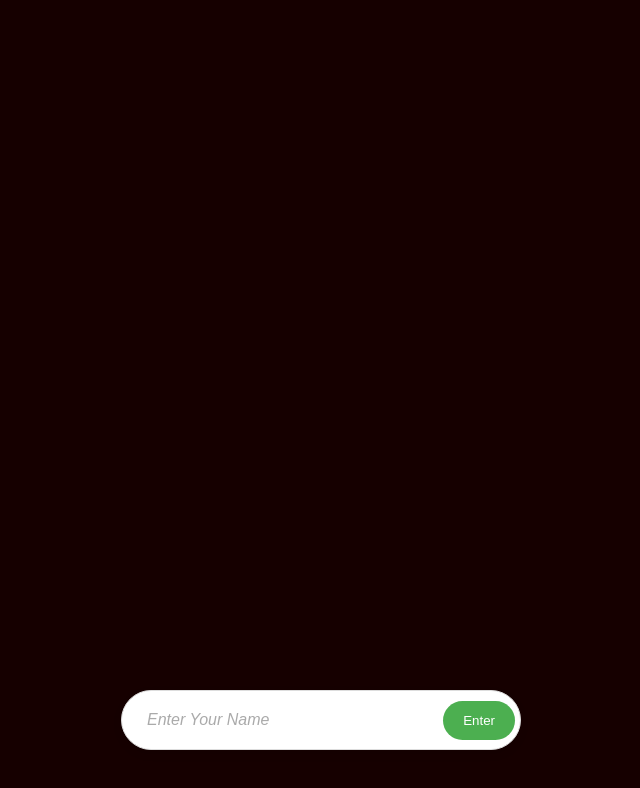
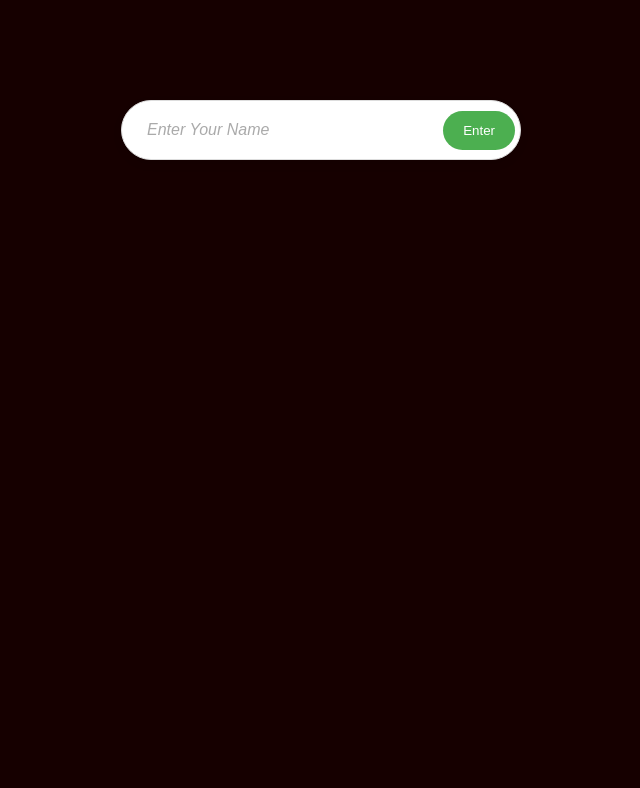
Before and after one commit to harshrajverma099/love, a plain HTML site: page index.html in a window 1280 px wide. Shown: the whole page, without its empty margins (319-959 px from the left). Drawn offline with Linux system fonts and the light colour scheme.

Commit message:
changeing the postion of input text

```diff
--- a/index.html
+++ b/index.html
@@ -9,7 +9,7 @@
 </head>
 
 <body>
-    <div class="input-container">
+    <div class="input-container" style="top: 100px;">
         <input type="text" id="styledInput" placeholder="Enter Your Name">
         <button id="enterButton" onclick="enter()">
             Enter
```
